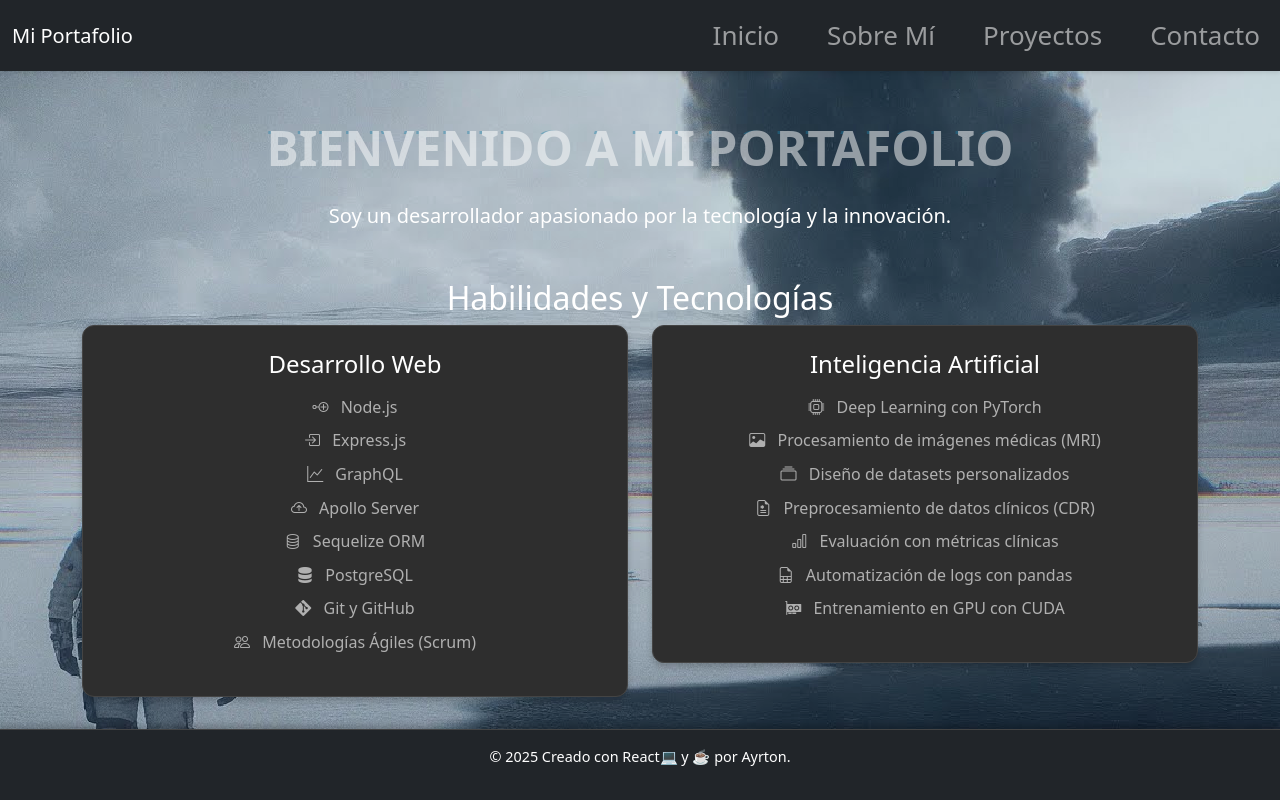
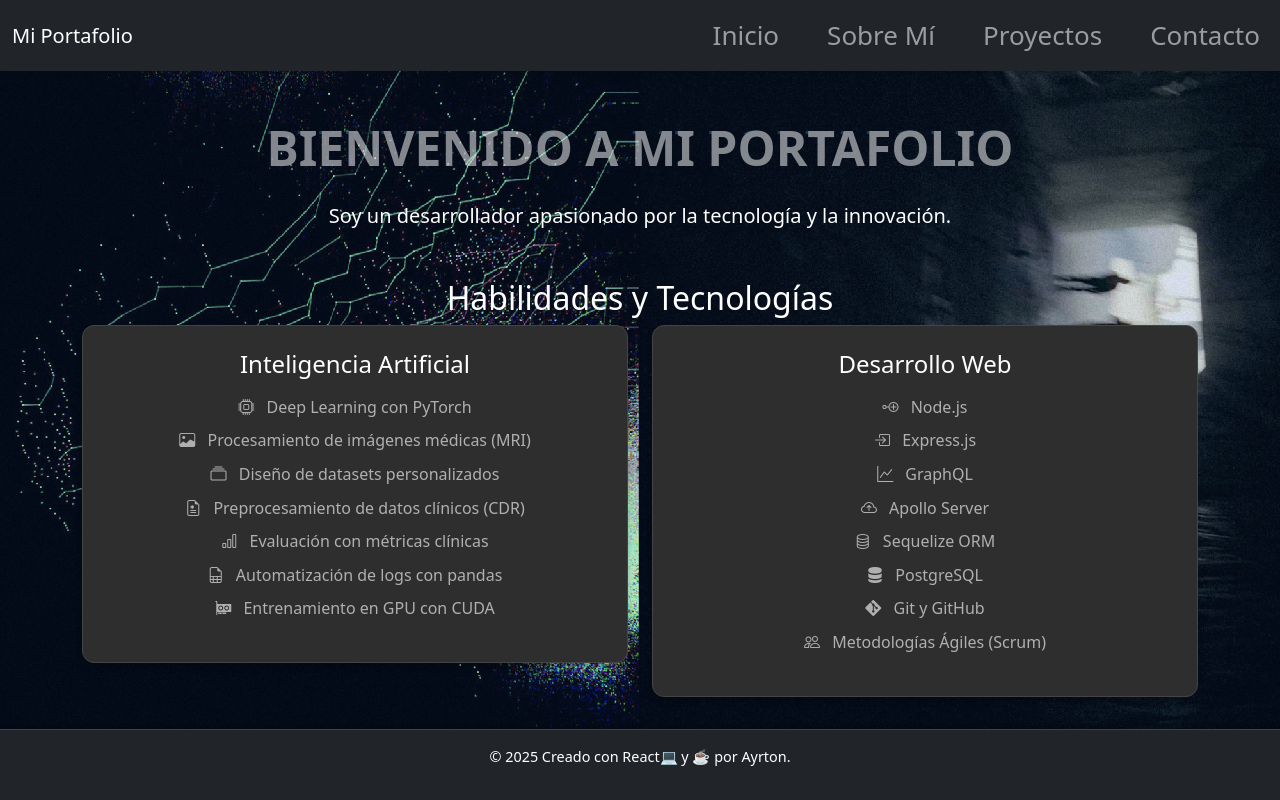
Before and after one commit to Ayrtonarc/port, a React (Create React App) app: page / in a window 1280 px wide. Built offline with nearby package versions, Linux system fonts and the light colour scheme.

Commit message:
upgrades background scroll

```diff
--- a/src/pages/Home.js
+++ b/src/pages/Home.js
@@ -5,6 +5,19 @@ const Home = () => {
   const skills = [
     {
       id: 1,
+      title: 'Inteligencia Artificial',
+      items: [
+        { text: 'Deep Learning con PyTorch', icon: 'bi-cpu' },
+        { text: 'Procesamiento de imágenes médicas (MRI)', icon: 'bi-image' },
+        { text: 'Diseño de datasets personalizados', icon: 'bi-collection' },
+        { text: 'Preprocesamiento de datos clínicos (CDR)', icon: 'bi-file-earmark-medical' },
+        { text: 'Evaluación con métricas clínicas', icon: 'bi-bar-chart' },
+        { text: 'Automatización de logs con pandas', icon: 'bi-file-earmark-spreadsheet' },
+        { text: 'Entrenamiento en GPU con CUDA', icon: 'bi-gpu-card' },
+      ],
+    },
+    {
+      id: 2,
       title: 'Desarrollo Web',
       items: [
         { text: 'Node.js', icon: 'bi-node-plus' },
@@ -15,19 +28,6 @@ const Home = () => {
         { text: 'PostgreSQL', icon: 'bi-server' },
         { text: 'Git y GitHub', icon: 'bi-git' },
         { text: 'Metodologías Ágiles (Scrum)', icon: 'bi-people' },
-      ],
-    },
-    {
-      id: 2,
-      title: 'Inteligencia Artificial',
-      items: [
-        { text: 'Deep Learning con PyTorch', icon: 'bi-cpu' },
-        { text: 'Procesamiento de imágenes médicas (MRI)', icon: 'bi-image' },
-        { text: 'Diseño de datasets personalizados', icon: 'bi-collection' },
-        { text: 'Preprocesamiento de datos clínicos (CDR)', icon: 'bi-file-earmark-medical' },
-        { text: 'Evaluación con métricas clínicas', icon: 'bi-bar-chart' },
-        { text: 'Automatización de logs con pandas', icon: 'bi-file-earmark-spreadsheet' },
-        { text: 'Entrenamiento en GPU con CUDA', icon: 'bi-gpu-card' },
       ],
     },
   ];
--- a/src/styles/App.css
+++ b/src/styles/App.css
@@ -1,14 +1,19 @@
 /* Global Styles */
 /* Efecto digital estilo 8 bits */
+html, body {
+  height: 100%;
+  overflow-y: auto;
+}
+
 body {
   position: relative;
   margin: 0;
   font-family: 'Press Start 2P', Arial, sans-serif; /* Fuente estilo retro */
-  background: url('../assets/images/crash.jpg') no-repeat center center; /* Imagen de fondo */
+  background: url('../assets/images/MHC_V2_002.jpg') no-repeat center center; /* Imagen de fondo */
   background-size: cover; /* Asegura que la imagen cubra todo el fondo */
   image-rendering: pixelated; /* Convierte la imagen en estilo pixelado */
   color: #12b878fa;
-  overflow: hidden; /* Oculta cualquier desbordamiento causado por el efecto */
+  overflow: auto; /* Oculta cualquier desbordamiento causado por el efecto */
 }
 
 /* Comentamos el efecto glitch para mantenerlo simple */
```
Also changed, not shown: src/assets/images/MHC_V2_002.jpg (added).
